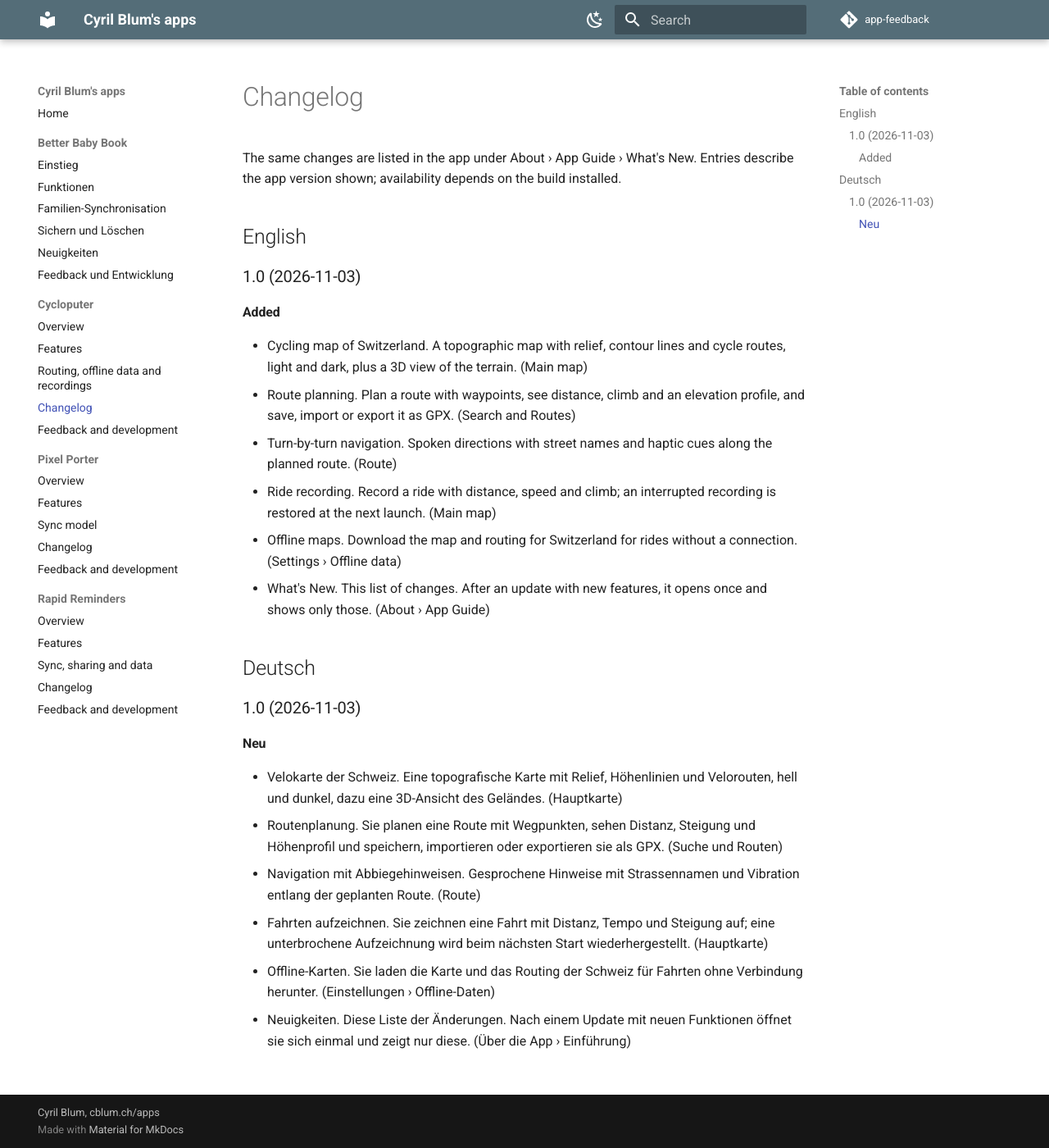
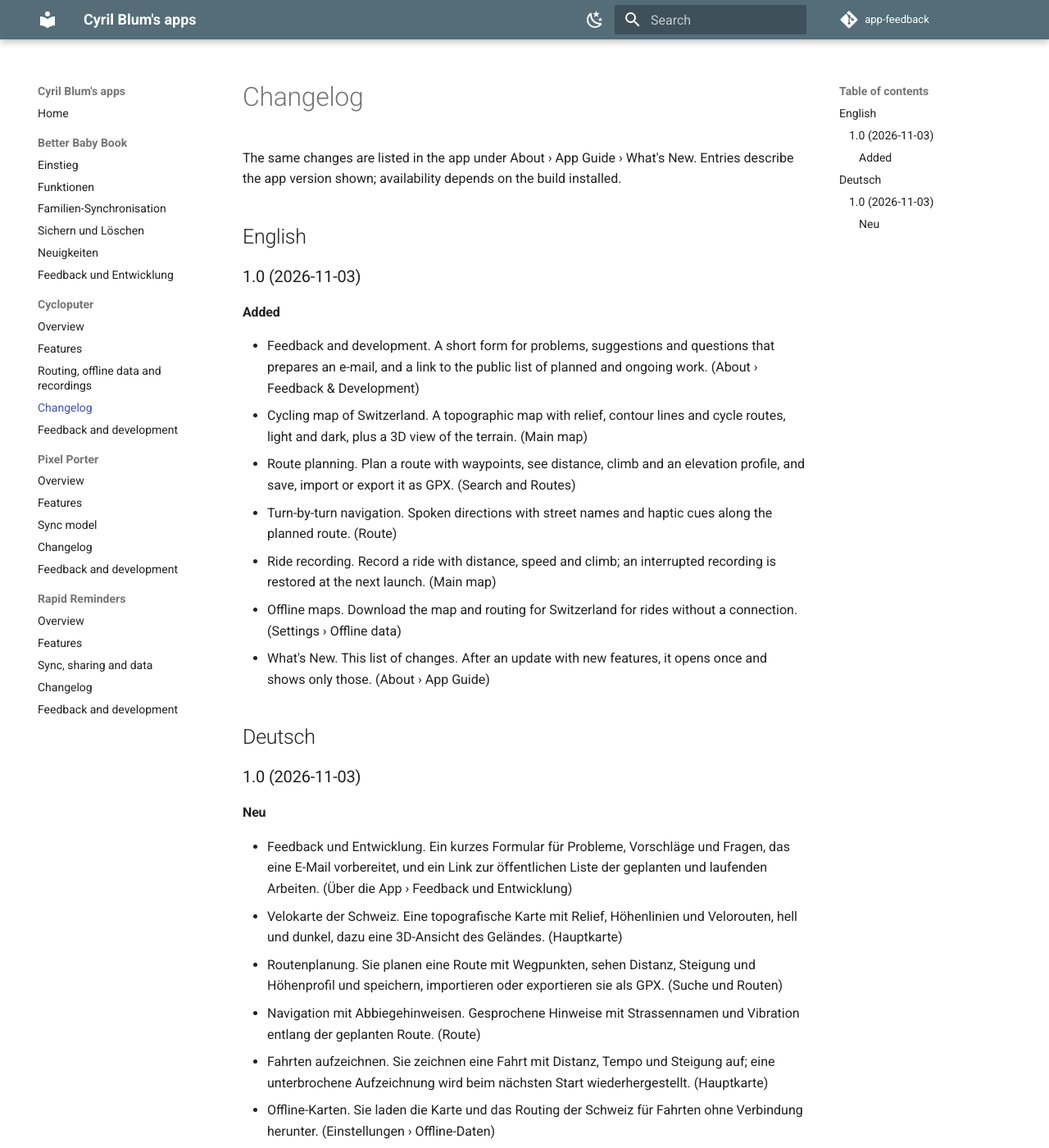
Before and after one commit to CyrilBlum/app-feedback, an MkDocs documentation site: the page built from docs/cycloputer/changelog.md, in a window 1280 px wide and 1400 px high. Shown: the whole window at 82% size. Built offline with MkDocs 1.6.1 and Material for MkDocs 9.7.7, drawn with Linux system fonts in a browser that asks for light colours; comment, search, counter and statistics services are not loaded.

Commit message:
Changelog: Cycloputer feedback and development
Co-Authored-By: Claude Opus 5.5 <noreply@anthropic.com>

```diff
--- a/docs/cycloputer/changelog.md
+++ b/docs/cycloputer/changelog.md
@@ -8,6 +8,7 @@ The same changes are listed in the app under About › App Guide › What's New.
 
 #### Added
 
+- Feedback and development. A short form for problems, suggestions and questions that prepares an e-mail, and a link to the public list of planned and ongoing work. (About › Feedback & Development)
 - Cycling map of Switzerland. A topographic map with relief, contour lines and cycle routes, light and dark, plus a 3D view of the terrain. (Main map)
 - Route planning. Plan a route with waypoints, see distance, climb and an elevation profile, and save, import or export it as GPX. (Search and Routes)
 - Turn-by-turn navigation. Spoken directions with street names and haptic cues along the planned route. (Route)
@@ -21,6 +22,7 @@ The same changes are listed in the app under About › App Guide › What's New.
 
 #### Neu
 
+- Feedback und Entwicklung. Ein kurzes Formular für Probleme, Vorschläge und Fragen, das eine E-Mail vorbereitet, und ein Link zur öffentlichen Liste der geplanten und laufenden Arbeiten. (Über die App › Feedback und Entwicklung)
 - Velokarte der Schweiz. Eine topografische Karte mit Relief, Höhenlinien und Velorouten, hell und dunkel, dazu eine 3D-Ansicht des Geländes. (Hauptkarte)
 - Routenplanung. Sie planen eine Route mit Wegpunkten, sehen Distanz, Steigung und Höhenprofil und speichern, importieren oder exportieren sie als GPX. (Suche und Routen)
 - Navigation mit Abbiegehinweisen. Gesprochene Hinweise mit Strassennamen und Vibration entlang der geplanten Route. (Route)
```
